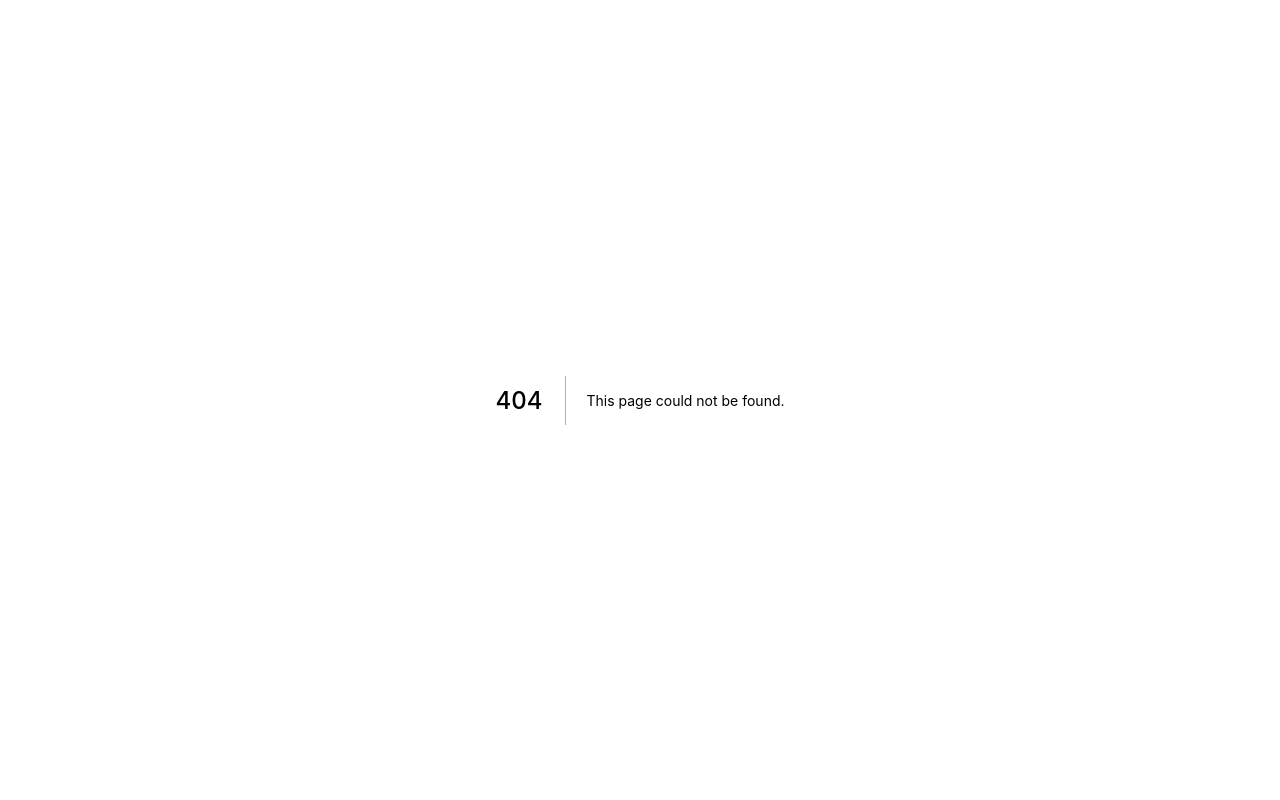
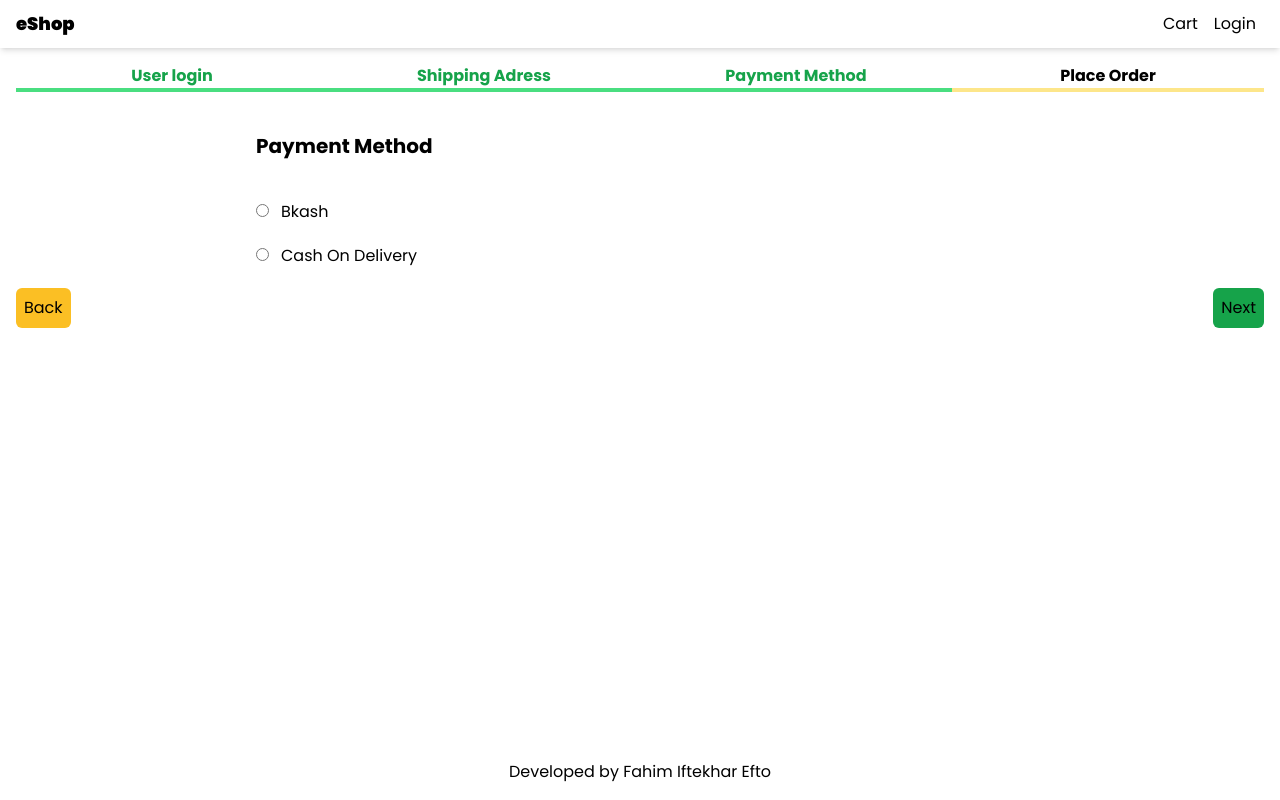
Before and after one commit to Fahimefto/eShop, a Next.js app: page /payment in a window 1280 px wide. Before the commit this address had no page. Built offline with nearby package versions, Linux system fonts and the light colour scheme; no server answers.

Commit message:
payment method

```diff
--- /dev/null
+++ b/pages/payment.js
@@ -0,0 +1,49 @@
+import React from "react";
+import Layout from "../components/Layout";
+import Checkout from "../components/Checkout";
+import { useState, useContext, useEffect } from "react";
+import { Store } from "../hooks/Store";
+export default function payment() {
+  const [selectedPaymentMethod, setSelectedPaymentMethod] = useState("");
+  const { state, dispatch } = useContext(Store);
+  const { cart } = state;
+  const { shippingAdress } = cart;
+  const submitHandler = (e) => {
+    e.preventDefault();
+  };
+
+  useEffect(() => {
+    if (!shippingAdress.adress) {
+    }
+  }, []);
+
+  return (
+    <Layout title="Payment">
+      <Checkout activeStep={2} />
+      <form className="mx-auto max-w-screen-md" onSubmit={submitHandler}>
+        <h1 className="mt-10 text-xl text-left mb-10 font-bold">
+          Payment Method
+        </h1>
+        {["Bkash", "Cash On Delivery"].map((payment) => (
+          <div key={payment} className="mb-5">
+            <input
+              name="PaymentMethod"
+              className="p-2 focus:ring-0"
+              id={payment}
+              type="radio"
+              checked={selectedPaymentMethod === payment}
+              onChange={() => setSelectedPaymentMethod(payment)}
+            />
+            <label className="p-3 " htmlFor={payment}>
+              {payment}
+            </label>
+          </div>
+        ))}
+      </form>
+      <div className="flex justify-between">
+        <button className="p-2 rounded-md bg-amber-400">Back</button>
+        <button className="p-2 rounded-md bg-green-600">Next</button>
+      </div>
+    </Layout>
+  );
+}
--- a/styles/globals.css
+++ b/styles/globals.css
@@ -1,3 +1,5 @@
+@import url("https://fonts.googleapis.com/css2?family=Josefin+Sans:ital,wght@0,400;0,500;0,600;1,400;1,500&family=Montserrat:wght@500&display=swap");
+@import url("https://fonts.googleapis.com/css2?family=Poppins:ital,wght@0,100;0,200;0,300;0,400;0,500;0,600;0,700;0,800;0,900;1,100;1,200;1,300;1,400;1,500;1,600;1,700;1,800;1,900&display=swap");
 @tailwind base;
 @tailwind components;
 @tailwind utilities;
@@ -9,3 +11,7 @@
 .dropdown-link {
   @apply p-2 hover:bg-green-300 rounded-md;
 }
+
+* {
+  @apply font-pop;
+}
--- a/tailwind.config.js
+++ b/tailwind.config.js
@@ -5,7 +5,13 @@ module.exports = {
     "./components/**/*.{js,ts,jsx,tsx}",
   ],
   theme: {
-    extend: {},
+    extend: {
+      fontFamily: {
+        body: ["Josefin Sans"],
+        mon: ["Montserrat"],
+        pop: ["Poppins"],
+      },
+    },
   },
   plugins: [],
 };
```
Also changed, not shown: .yarnrc.yml (added).
